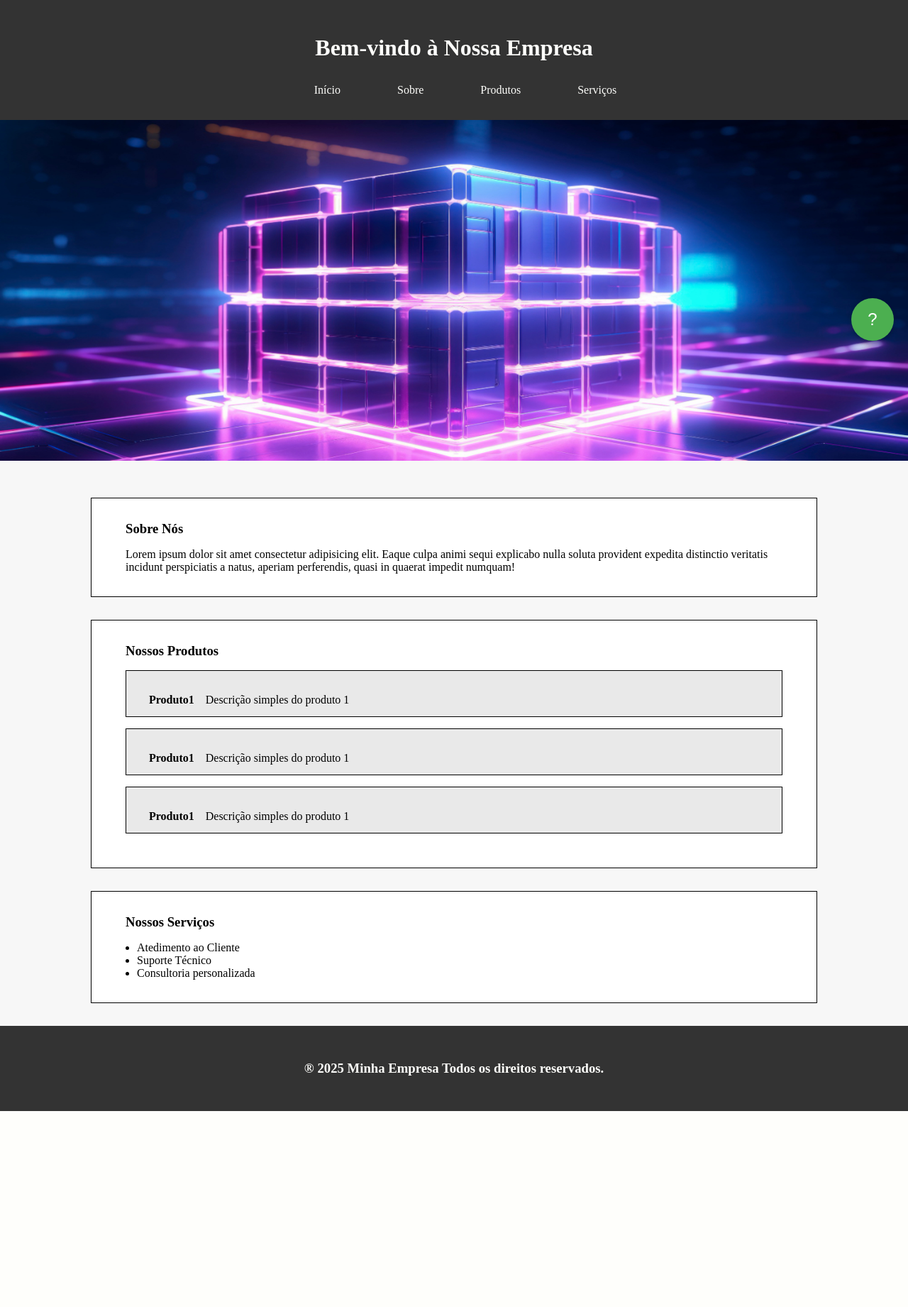
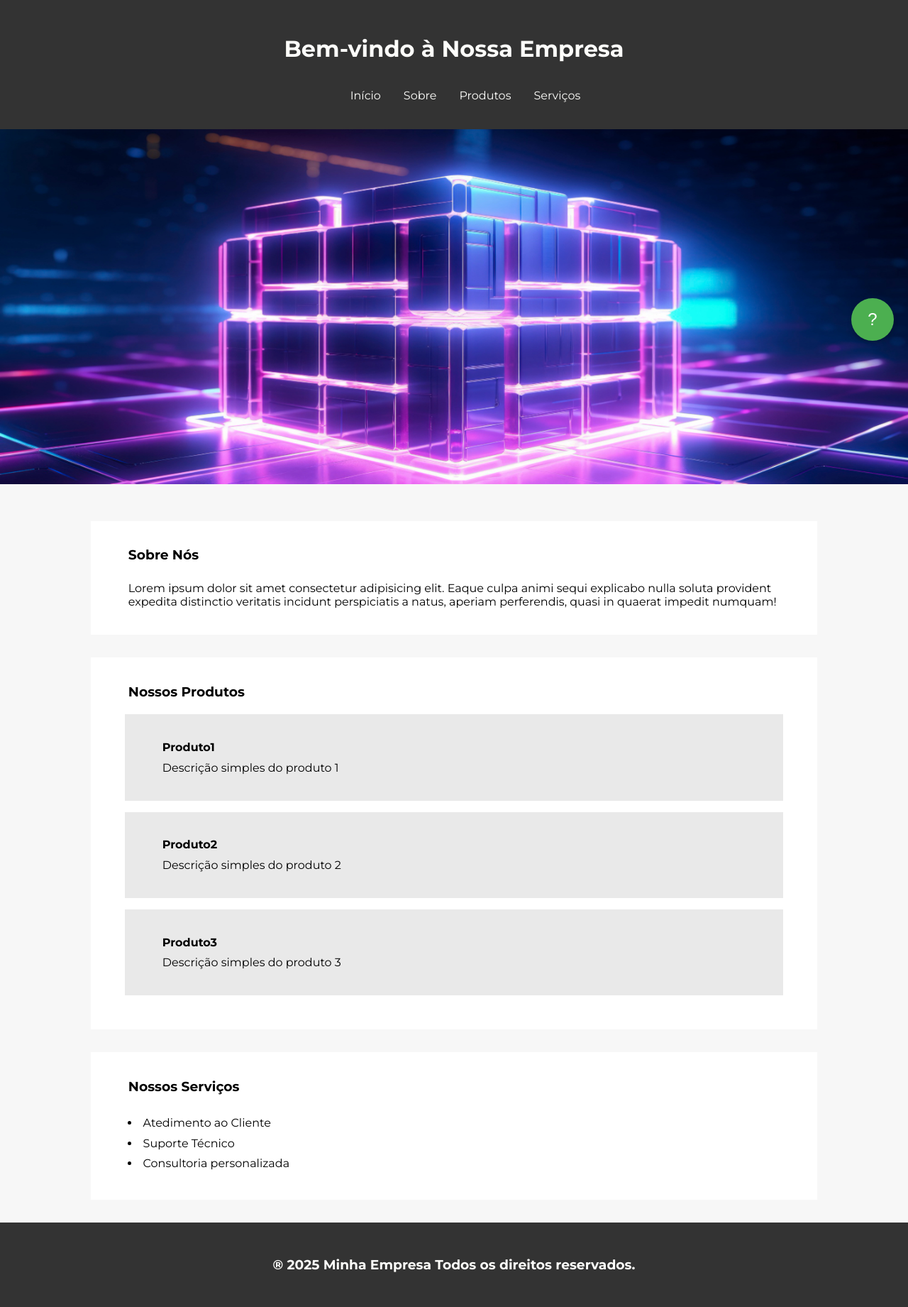
Before and after one commit to dmm76/programador-web, a PHP site: page /MeuPrimeiroSite/index.html in a window 1280 px wide. Shown: the whole page at 71% size. Before the commit the page ends 1565 px from the top, so only its background shows below. Run offline with PHP 8.4, Linux system fonts and the light colour scheme.

Commit message:
ajuste produtos

```diff
--- a/MeuPrimeiroSite/index.html
+++ b/MeuPrimeiroSite/index.html
@@ -4,6 +4,11 @@
 <head>
     <meta charset="UTF-8">
     <meta name="viewport" content="width=device-width, initial-scale=1.0">
+    <link rel="preconnect" href="https://fonts.googleapis.com">
+    <link rel="preconnect" href="https://fonts.gstatic.com" crossorigin>
+    <link
+        href="https://fonts.googleapis.com/css2?family=Lato:ital,wght@0,100;0,300;0,400;0,700;0,900;1,100;1,300;1,400;1,700;1,900&family=Montserrat:ital,wght@0,100..900;1,100..900&family=Roboto:ital,wght@0,100..900;1,100..900&display=swap"
+        rel="stylesheet">
     <link rel="stylesheet" href="style.css">
     <title>Meu Primeiro Site</title>
 </head>
@@ -38,12 +43,12 @@
                 <p>Descrição simples do produto 1</p>
             </div>
             <div class="box-produtos box2">
-                <h4>Produto1</h4>
-                <p>Descrição simples do produto 1</p>
+                <h4>Produto2</h4>
+                <p>Descrição simples do produto 2</p>
             </div>
             <div class="box-produtos box3">
-                <h4>Produto1</h4>
-                <p>Descrição simples do produto 1</p>
+                <h4>Produto3</h4>
+                <p>Descrição simples do produto 3</p>
             </div>
         </div>
         <div class="servicos">
--- a/MeuPrimeiroSite/style.css
+++ b/MeuPrimeiroSite/style.css
@@ -1,10 +1,10 @@
-*{
+* {
     box-sizing: border-box;
     margin: 0;
     padding: 0;
 }
 
-header{
+header {
     display: flex;
     flex-direction: column;
     border: 1px solid #333333;
@@ -13,42 +13,53 @@ header{
     align-items: center;
 }
 
-header h1{
-    margin-top: 3rem;;
+header h1 {
+    margin-top: 3rem;
+    ;
 }
 
-header ul a{
+header ul a {
     color: #fefefb;
     text-decoration: none;
 
 }
 
-header ul{
+header ul {
     display: flex;
     align-items: row;
     list-style: none;
 }
 
-header ul li{
-    padding: 2rem;
+header ul li {
+    padding: 0.5rem;
+    padding-top: 2rem;
+    padding-bottom: 2em;
 }
 
-.img-headline{
+.img-headline {
     width: 100%;
-    height: 30rem;;
+    height: auto;
+    max-height: 500px;
+    object-fit: fill;
 }
 
 .botao-ajuda {
     position: fixed;
-  bottom: 320px;     /* altura em relação à base da tela */
-  right: 20px;       /* distância da borda direita */
-  width: 60px;       /* largura do botão */
-  height: 60px;      /* altura igual à largura */
+    bottom: 320px;
+    /* altura em relação à base da tela */
+    right: 20px;
+    /* distância da borda direita */
+    width: 60px;
+    /* largura do botão */
+    height: 60px;
+    /* altura igual à largura */
     background-color: #4CAF50;
     color: white;
     border: none;
-  border-radius: 50%; /* forma de círculo */
-  font-size: 24px;    /* tamanho da fonte/ícone */
+    border-radius: 50%;
+    /* forma de círculo */
+    font-size: 24px;
+    /* tamanho da fonte/ícone */
     font-family: Arial, sans-serif;
     cursor: pointer;
     box-shadow: 0 4px 6px rgba(0, 0, 0, 0.2);
@@ -60,63 +71,95 @@ header ul li{
 }
 
 .botao-ajuda:hover {
-  background-color: #45a049;     /* tom mais escuro no hover */
+    background-color: #45a049;
+    /* tom mais escuro no hover */
 }
 
-body{
+body {
     background-color: #f7f7f7;
+    font-family: "Montserrat", sans-serif;
+    font-optical-sizing: auto;
+    font-weight: <weight>;
+    font-style: normal;
 }
-.principal{
+
+.principal {
     width: 80%;
+    max-width: 1200px;
     margin: auto;
     margin-top: 3rem;
 }
 
-.principal .sobre{
-    border: 1px solid black;
+.principal .sobre {
+    /* border: 1px solid black; */
     background-color: #ffffff;
     padding: 2rem;
 }
 
-.principal .produtos{
-    border: 1px solid black;
+.principal .produtos {
+    /* border: 1px solid black; */
     flex-direction: column;
     background-color: #ffffff;
     padding: 2rem;
     margin-top: 2rem;
 }
 
-.principal .servicos{
-    border: 1px solid black;
+.principal .servicos {
+    /* border: 1px solid black; */
     background-color: #ffffff;
     padding: 2rem;
     margin-top: 2rem;
     margin-bottom: 2rem;
 }
 
-.principal h3{
+.principal h3 {
     margin-bottom: 1rem;
 }
-.principal h3, p, ul, li{
+
+.principal h3,
+p,
+ul,
+li, h4 {
     margin-left: 1rem;
+    padding: 0.3rem;
 }
 
-.box-produtos{
+.box-produtos {
     display: flex;
+    flex-direction: column;
+    align-items: left;
     background-color: #e9e9e9;
-    border: 1px solid black;
+    /* border: 1px solid black; */
     width: auto;
     margin: 1rem;
-    height: 40px;
     padding: 2rem;
 }
 
-footer{
+footer {
     display: flex;
     flex-direction: column;
-    border: 1px solid #333333;
+    /* border: 1px solid #333333; */
     background-color: #333333;
     color: #fefefb;
     align-items: center;
     padding: 3rem;
 }
+
+@media (max-width: 768px) {
+    header ul {
+        flex-direction: row;
+        gap: 1rem;
+    }
+
+    .box-produtos {
+        flex-direction: column;
+        height: auto;
+        padding: 1rem;
+    }
+
+    .botao-ajuda {
+        bottom: 100px;
+        /* ajusta o botão em telas pequenas */
+        right: 10px;
+    }
+}
```
Lines whose indentation alone changed are shown as unchanged.
